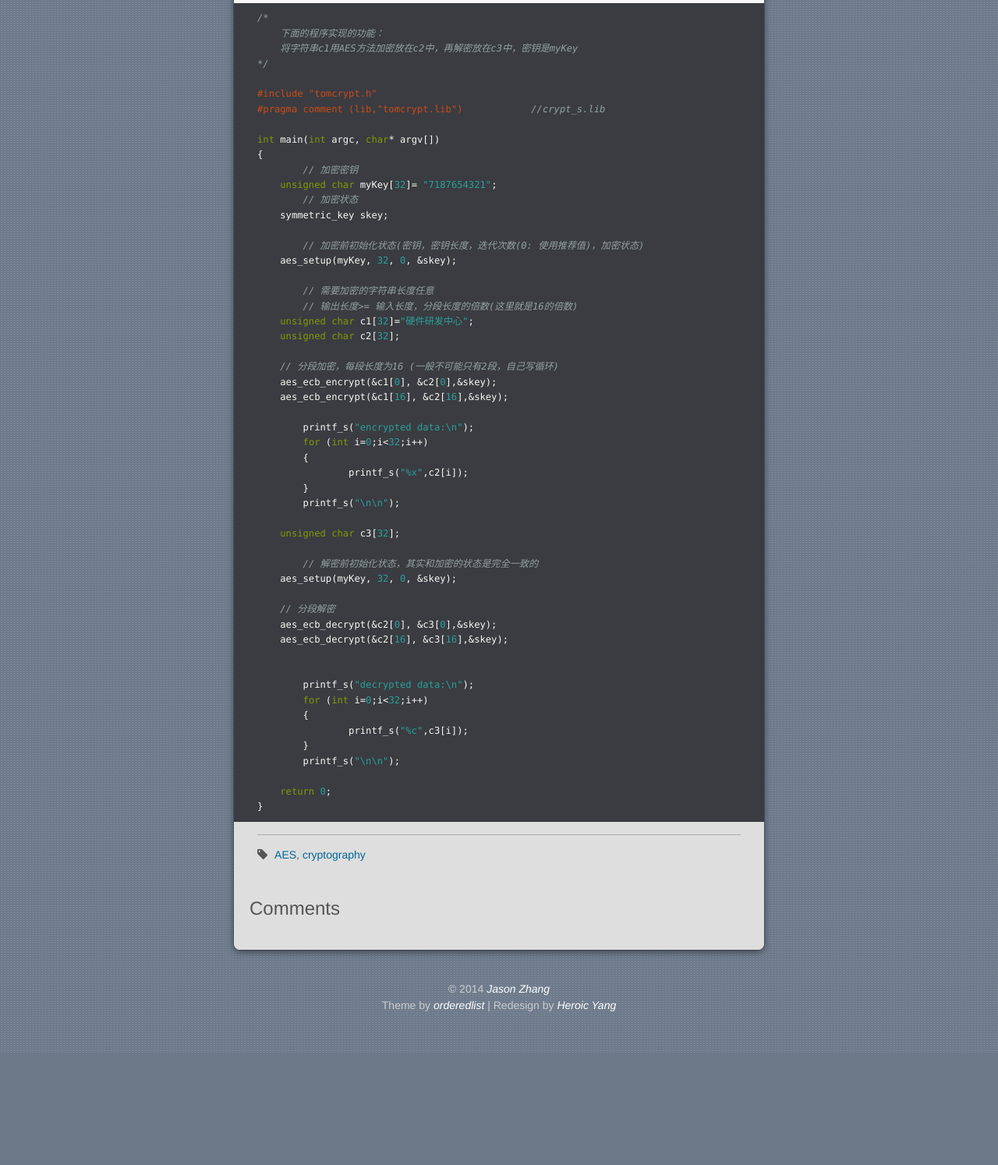
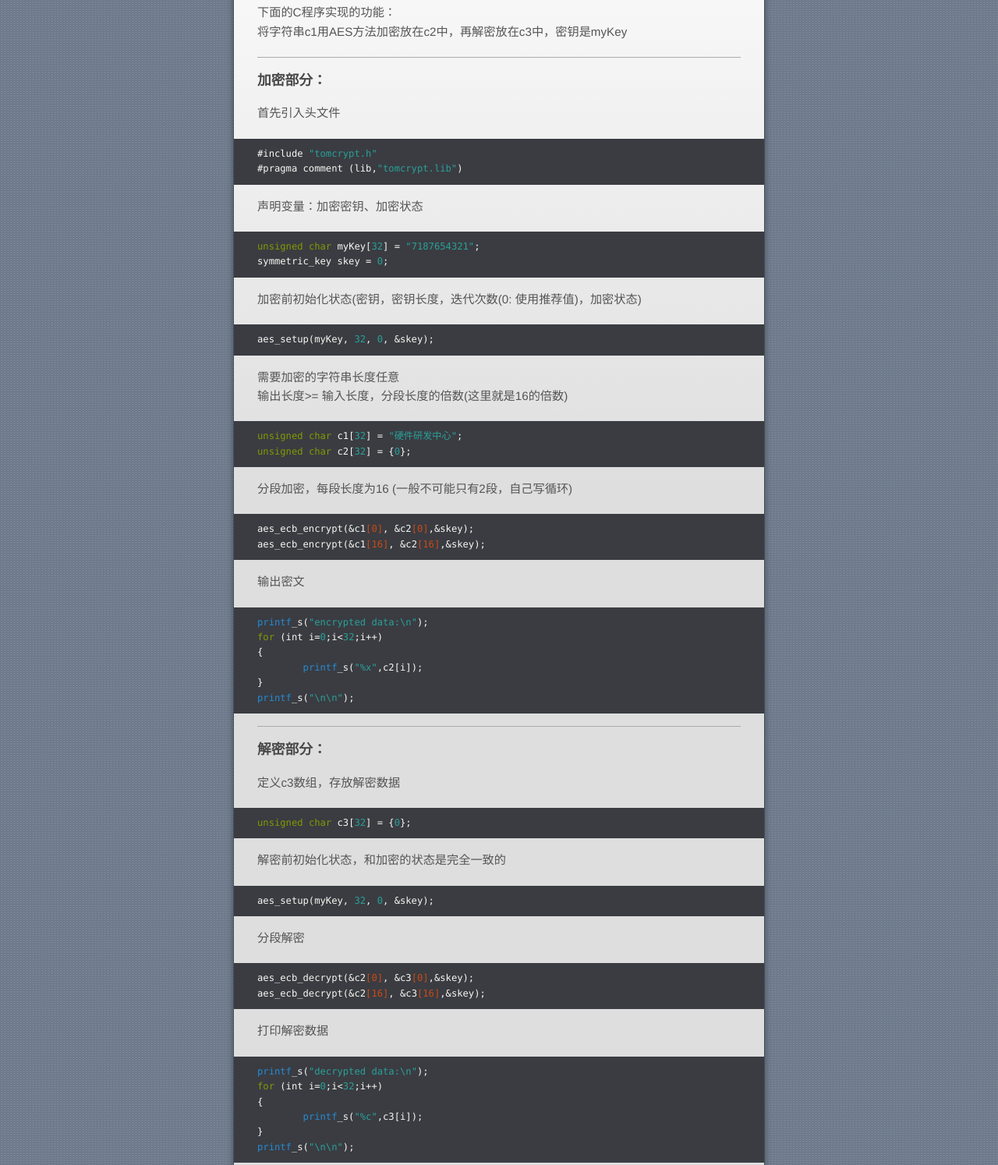
Before and after one commit to toxicsong/toxicsong.github.io, a plain HTML site: page 2014/05/16/libtom-exercise---aes/index.html in a window 1280 px wide. Shown: the part 200-1694 px from the top of the page at 78% size. Before the commit the page ends 1550 px from the top, so only its background shows below. Drawn offline with nearby package versions, Linux system fonts and the light colour scheme; a script that the page names is missing; a web font is replaced by a local one.

Commit message:
Site updated: 2014-05-16 14:00:58

```diff
--- a/2014/05/16/libtom-exercise---aes/index.html
+++ b/2014/05/16/libtom-exercise---aes/index.html
@@ -10,34 +10,34 @@
     <meta name="author" content="Jason Zhang">
 
 
-    <meta name="description" content="/*
-    下面的程序实现的功能：
-    将字符串c1用AES方法加密放在c2中，再解密放在c3中，密钥是myKey
-*/
+    <meta name="description" content="下面的C程序实现的功能：将字符串c1用AES方法加密放在c2中，再解密放在c3中，密钥是myKey
 
+加密部分：
+首先引入头文件
 #include &quot;tomcrypt.h&quot;
-#pragma comment (lib,&quot;tomcrypt.lib&quot;)		//crypt_s.lib
+#pragma comment (lib,&quot;tomcrypt.lib&quot;)
 
-int main(int argc, char* argv[])
-{
-	/">
+
+声明变量：加密密钥、加密状态
+unsigned char myKey[32] = &quot;7187654321&quot;;
+symmetric_">
 
   <meta content="article" property="og:type">
 <meta content="LibTom 加密之AES" property="og:title">
 <meta content="http://toxicsong.github.com/2014/05/16/libtom-exercise---aes/" property="og:url">
 <meta property="og:image">
 <meta content="像一匹野马" property="og:site_name">
-<meta content="/*
-    下面的程序实现的功能：
-    将字符串c1用AES方法加密放在c2中，再解密放在c3中，密钥是myKey
-*/
+<meta content="下面的C程序实现的功能：将字符串c1用AES方法加密放在c2中，再解密放在c3中，密钥是myKey
 
+加密部分：
+首先引入头文件
 #include "tomcrypt.h"
-#pragma comment (lib,"tomcrypt.lib")		//crypt_s.lib
+#pragma comment (lib,"tomcrypt.lib")
 
-int main(int argc, char* argv[])
-{
-	/" property="og:description">
+
+声明变量：加密密钥、加密状态
+unsigned char myKey[32] = "7187654321";
+symmetric_" property="og:description">
 <meta content="summary" name="twitter:card">
 
     <link rel="alternate" href="/atom.xml" title="像一匹野马" type="application/atom+xml">
@@ -93,59 +93,64 @@ int main(int argc, char* argv[])
 
   <div class="entry">
 
-      <figure class="highlight"><pre><span class="comment">/*
-    下面的程序实现的功能：
-    将字符串c1用AES方法加密放在c2中，再解密放在c3中，密钥是myKey
-*/</span>
+      <p>下面的C程序实现的功能：<br>将字符串c1用AES方法加密放在c2中，再解密放在c3中，密钥是myKey </p>
+<hr>
+<h3 id="加密部分：">加密部分：</h3>
+<p>首先引入头文件</p>
+<figure class="highlight"><pre><span class="array">#include </span><span class="string">"tomcrypt.h"</span>
+<span class="array">#pragma comment </span>(lib,<span class="string">"tomcrypt.lib"</span>)
+</pre></figure>
 
-<span class="preprocessor">#include "tomcrypt.h"  </span>
-<span class="preprocessor">#pragma comment (lib,"tomcrypt.lib")		<span class="comment">//crypt_s.lib  </span></span>
+<p>声明变量：加密密钥、加密状态</p>
+<figure class="highlight"><pre><span class="keyword">unsigned</span> <span class="keyword">char</span> myKey[<span class="number">32</span>] = <span class="string">"7187654321"</span>;
+symmetric_key skey = <span class="number">0</span>;
+</pre></figure>
 
-<span class="keyword">int</span> main(<span class="keyword">int</span> argc, <span class="keyword">char</span>* argv[])
+<p>加密前初始化状态(密钥，密钥长度，迭代次数(0: 使用推荐值)，加密状态)</p>
+<figure class="highlight"><pre><span class="function">aes_setup(myKey, <span class="number">32</span>, <span class="number">0</span>, &skey)</span>;
+</pre></figure>
+
+<p>需要加密的字符串长度任意<br>输出长度&gt;= 输入长度，分段长度的倍数(这里就是16的倍数)</p>
+<figure class="highlight"><pre><span class="keyword">unsigned</span> <span class="keyword">char</span> c1[<span class="number">32</span>] = <span class="string">"硬件研发中心"</span>;
+<span class="keyword">unsigned</span> <span class="keyword">char</span> c2[<span class="number">32</span>] = {<span class="number">0</span>};
+</pre></figure>
+
+<p>分段加密，每段长度为16 (一般不可能只有2段，自己写循环)    </p>
+<figure class="highlight"><pre><span class="tag">aes_ecb_encrypt</span>(&<span class="tag">c1</span><span class="attr_selector">[0]</span>, &<span class="tag">c2</span><span class="attr_selector">[0]</span>,&<span class="tag">skey</span>);
+<span class="tag">aes_ecb_encrypt</span>(&<span class="tag">c1</span><span class="attr_selector">[16]</span>, &<span class="tag">c2</span><span class="attr_selector">[16]</span>,&<span class="tag">skey</span>);
+</pre></figure>
+
+<p>输出密文</p>
+<figure class="highlight"><pre><span class="built_in">printf</span>_s(<span class="string">"encrypted data:\n"</span>);
+<span class="keyword">for</span> (int i=<span class="number">0</span>;i&lt;<span class="number">32</span>;i++)
 {
-	<span class="comment">// 加密密钥  </span>
-    <span class="keyword">unsigned</span> <span class="keyword">char</span> myKey[<span class="number">32</span>]= <span class="string">"7187654321"</span>;
-	<span class="comment">// 加密状态	     </span>
-    symmetric_key skey;
+	<span class="built_in">printf</span>_s(<span class="string">"%x"</span>,c2[i]);
+}
+<span class="built_in">printf</span>_s(<span class="string">"\n\n"</span>);
+</pre></figure>
 
-	<span class="comment">// 加密前初始化状态(密钥，密钥长度，迭代次数(0: 使用推荐值)，加密状态)</span>
-    aes_setup(myKey, <span class="number">32</span>, <span class="number">0</span>, &skey);
+<hr>
+<h3 id="解密部分：">解密部分：</h3>
+<p>定义c3数组，存放解密数据</p>
+<figure class="highlight"><pre><span class="keyword">unsigned</span> <span class="keyword">char</span> c3[<span class="number">32</span>] = {<span class="number">0</span>};
+</pre></figure>
 
-	<span class="comment">// 需要加密的字符串长度任意</span>
-	<span class="comment">// 输出长度&gt;= 输入长度，分段长度的倍数(这里就是16的倍数)</span>
-    <span class="keyword">unsigned</span> <span class="keyword">char</span> c1[<span class="number">32</span>]=<span class="string">"硬件研发中心"</span>;
-    <span class="keyword">unsigned</span> <span class="keyword">char</span> c2[<span class="number">32</span>];
+<p>解密前初始化状态，和加密的状态是完全一致的     </p>
+<figure class="highlight"><pre><span class="function">aes_setup(myKey, <span class="number">32</span>, <span class="number">0</span>, &skey)</span>;
+</pre></figure>
 
-    <span class="comment">// 分段加密，每段长度为16 (一般不可能只有2段，自己写循环)    </span>
-    aes_ecb_encrypt(&c1[<span class="number">0</span>], &c2[<span class="number">0</span>],&skey);
-    aes_ecb_encrypt(&c1[<span class="number">16</span>], &c2[<span class="number">16</span>],&skey);
+<p>分段解密</p>
+<figure class="highlight"><pre><span class="tag">aes_ecb_decrypt</span>(&<span class="tag">c2</span><span class="attr_selector">[0]</span>, &<span class="tag">c3</span><span class="attr_selector">[0]</span>,&<span class="tag">skey</span>);
+<span class="tag">aes_ecb_decrypt</span>(&<span class="tag">c2</span><span class="attr_selector">[16]</span>, &<span class="tag">c3</span><span class="attr_selector">[16]</span>,&<span class="tag">skey</span>);
+</pre></figure>
 
-	printf_s(<span class="string">"encrypted data:\n"</span>);
-	<span class="keyword">for</span> (<span class="keyword">int</span> i=<span class="number">0</span>;i&lt;<span class="number">32</span>;i++)
-	{
-		printf_s(<span class="string">"%x"</span>,c2[i]);
-	}
-	printf_s(<span class="string">"\n\n"</span>);
-
-    <span class="keyword">unsigned</span> <span class="keyword">char</span> c3[<span class="number">32</span>];
-
-	<span class="comment">// 解密前初始化状态，其实和加密的状态是完全一致的     </span>
-    aes_setup(myKey, <span class="number">32</span>, <span class="number">0</span>, &skey);
-
-    <span class="comment">// 分段解密     </span>
-    aes_ecb_decrypt(&c2[<span class="number">0</span>], &c3[<span class="number">0</span>],&skey);
-    aes_ecb_decrypt(&c2[<span class="number">16</span>], &c3[<span class="number">16</span>],&skey);
-
-
-	printf_s(<span class="string">"decrypted data:\n"</span>);
-	<span class="keyword">for</span> (<span class="keyword">int</span> i=<span class="number">0</span>;i&lt;<span class="number">32</span>;i++)
-	{
-		printf_s(<span class="string">"%c"</span>,c3[i]);
-	}
-	printf_s(<span class="string">"\n\n"</span>);
-
-    <span class="keyword">return</span> <span class="number">0</span>;
+<p>打印解密数据</p>
+<figure class="highlight"><pre><span class="built_in">printf</span>_s(<span class="string">"decrypted data:\n"</span>);
+<span class="keyword">for</span> (int i=<span class="number">0</span>;i&lt;<span class="number">32</span>;i++)
+{
+	<span class="built_in">printf</span>_s(<span class="string">"%c"</span>,c3[i]);
 }
+<span class="built_in">printf</span>_s(<span class="string">"\n\n"</span>);
 </pre></figure>
 
 
```
Also changed, not shown: 2014/04/26/using-markdown-syntax/index.html (+1 -1 lines), archives/2014/04/index.html (+1 -1 lines), archives/2014/05/index.html (+50 -45 lines), archives/2014/index.html (+50 -45 lines), archives/2014/page/2/index.html (+1 -1 lines), archives/index.html (+50 -45 lines), archives/page/2/index.html (+1 -1 lines), index.html (+50 -45 lines), page/2/index.html (+1 -1 lines), tags/AES/index.html (+50 -45 lines), tags/cryptography/index.html (+50 -45 lines), tags/reference/index.html (+1 -1 lines).
